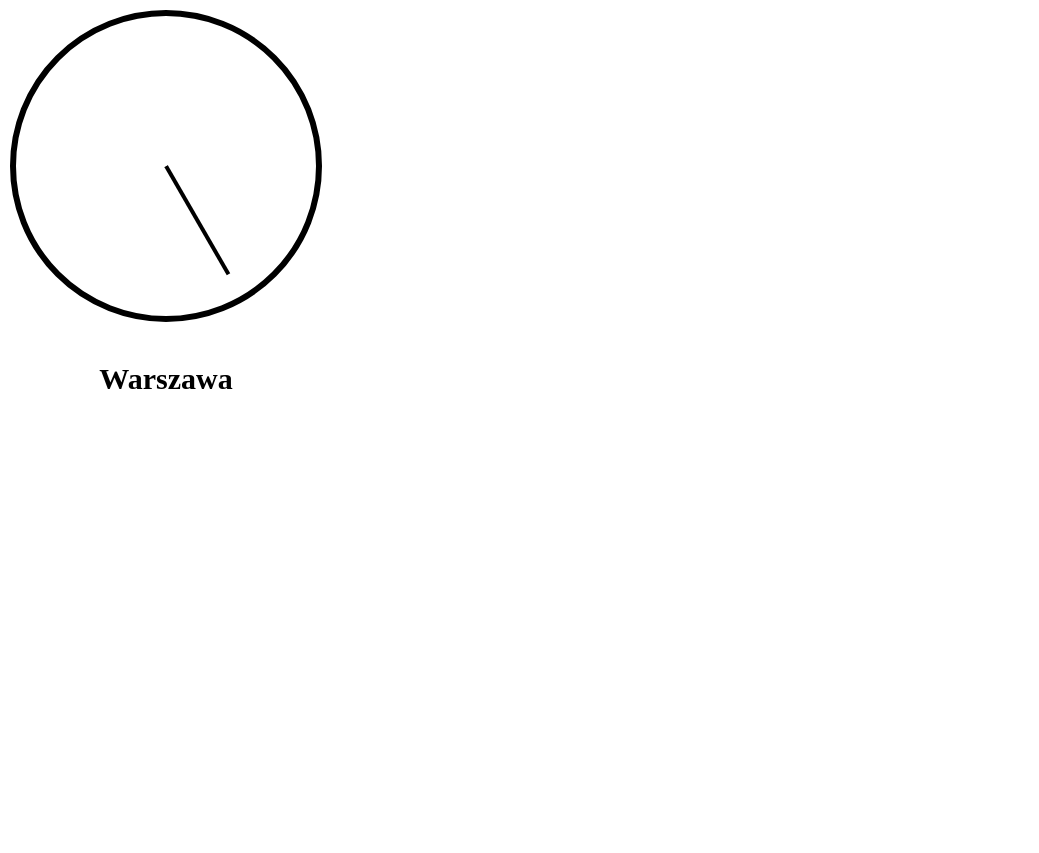
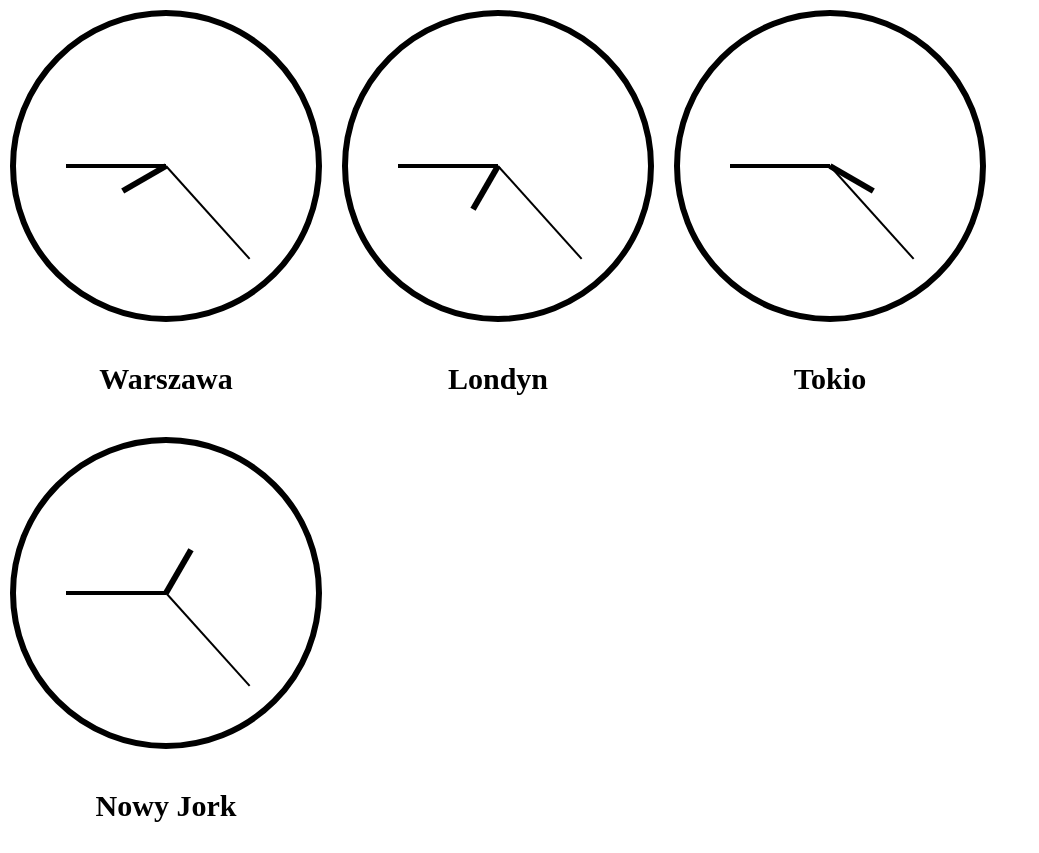
Before and after one commit to Akaczek/ZSL-React-intro, a React (Vite) app: page / in a window 1280 px wide. Shown: the whole page, without its empty margins (0-1039 px from the left). Before the commit the page ends 800 px from the top, so only its background shows below. Built offline with nearby package versions, Linux system fonts and the light colour scheme; a web font is replaced by a local one.

Commit message:
Finished clocks

```diff
--- a/src/clocks/Clocks.jsx
+++ b/src/clocks/Clocks.jsx
@@ -1,10 +1,35 @@
 import SingleClock from './SingleClock/SingleClock';
 import './Clocks.css';
+
+const timezones = [
+  {
+    timezoneName: 'Warszawa',
+    timezone: 1,
+  },
+  {
+    timezoneName: 'Londyn',
+    timezone: 0,
+  },
+  {
+    timezoneName: 'Tokio',
+    timezone: 9,
+  },
+  {
+    timezoneName: 'Nowy Jork',
+    timezone: 6,
+  },
+];
 
 const Clocks = () => {
   return (
     <div className='clocks'>
-      <SingleClock timezoneName='Warszawa'/>
+      {timezones.map(({ timezoneName, timezone }) => (
+        <SingleClock
+          key={timezoneName}
+          timezoneName={timezoneName}
+          timezone={timezone}
+        />
+      ))}
     </div>
   );
 };
--- a/src/clocks/SingleClock/SingleClock.css
+++ b/src/clocks/SingleClock/SingleClock.css
@@ -16,16 +16,32 @@
   position: relative;
 }
 
-.clock-hand {
+.seconds-clock-hand {
   position: absolute;
-  width: 4px;
+  width: 2px;
   height: 250px;
   display: flex;
   flex-direction: column;
 }
 
+.minutes-clock-hand {
+  position: absolute;
+  width: 4px;
+  height: 200px;
+  display: flex;
+  flex-direction: column;
+}
+
+.hours-clock-hand {
+  position: absolute;
+  width: 6px;
+  height: 100px;
+  display: flex;
+  flex-direction: column;
+}
+
 .white-part {
-  background-color: #ffffff;
+  background-color: transparent;
   flex-grow: 1;
 }
 
--- a/src/clocks/SingleClock/SingleClock.jsx
+++ b/src/clocks/SingleClock/SingleClock.jsx
@@ -1,16 +1,21 @@
 import { useState, useEffect } from 'react';
+import { getCurrentHour } from '../../lib/utils';
 
 import './SingleClock.css';
 
 // eslint-disable-next-line react/prop-types
-const SingleClock = ({ timezoneName }) => {
+const SingleClock = ({ timezoneName, timezone }) => {
   const d = new Date();
   const [seconds, setSeconds] = useState(d.getSeconds());
+  const [minutes, setMinutes] = useState(d.getMinutes());
+  const [hours, setHours] =  useState(getCurrentHour(d, timezone));
 
   useEffect(() => {
     const interval = setInterval(() => {
       const nd = new Date();
       setSeconds(nd.getSeconds());
+      setMinutes(nd.getMinutes());
+      setHours(getCurrentHour(nd, timezone));
     }, 1000);
 
     return () => clearInterval(interval);
@@ -20,9 +25,27 @@ const SingleClock = ({ timezoneName }) => {
     <div className='clocks__single-clock-wrapper'>
       <div className='clocks__single-clock'>
         <div
-          className='clock-hand'
+          className='seconds-clock-hand'
           style={{
             transform: `rotate(${seconds * 6}deg)`,
+          }}
+        >
+          <div className='black-part'></div>
+          <div className='white-part'></div>
+        </div>
+        <div
+          className='minutes-clock-hand'
+          style={{
+            transform: `rotate(${minutes * 6}deg)`,
+          }}
+        >
+          <div className='black-part'></div>
+          <div className='white-part'></div>
+        </div>
+        <div
+          className='hours-clock-hand'
+          style={{
+            transform: `rotate(${hours * 30}deg)`,
           }}
         >
           <div className='black-part'></div>
--- /dev/null
+++ b/src/lib/utils.js
@@ -0,0 +1,3 @@
+export const getCurrentHour = (date, timezone) => {
+  return (date.getHours() - 1 + 24 + timezone) % 12;
+}
```
